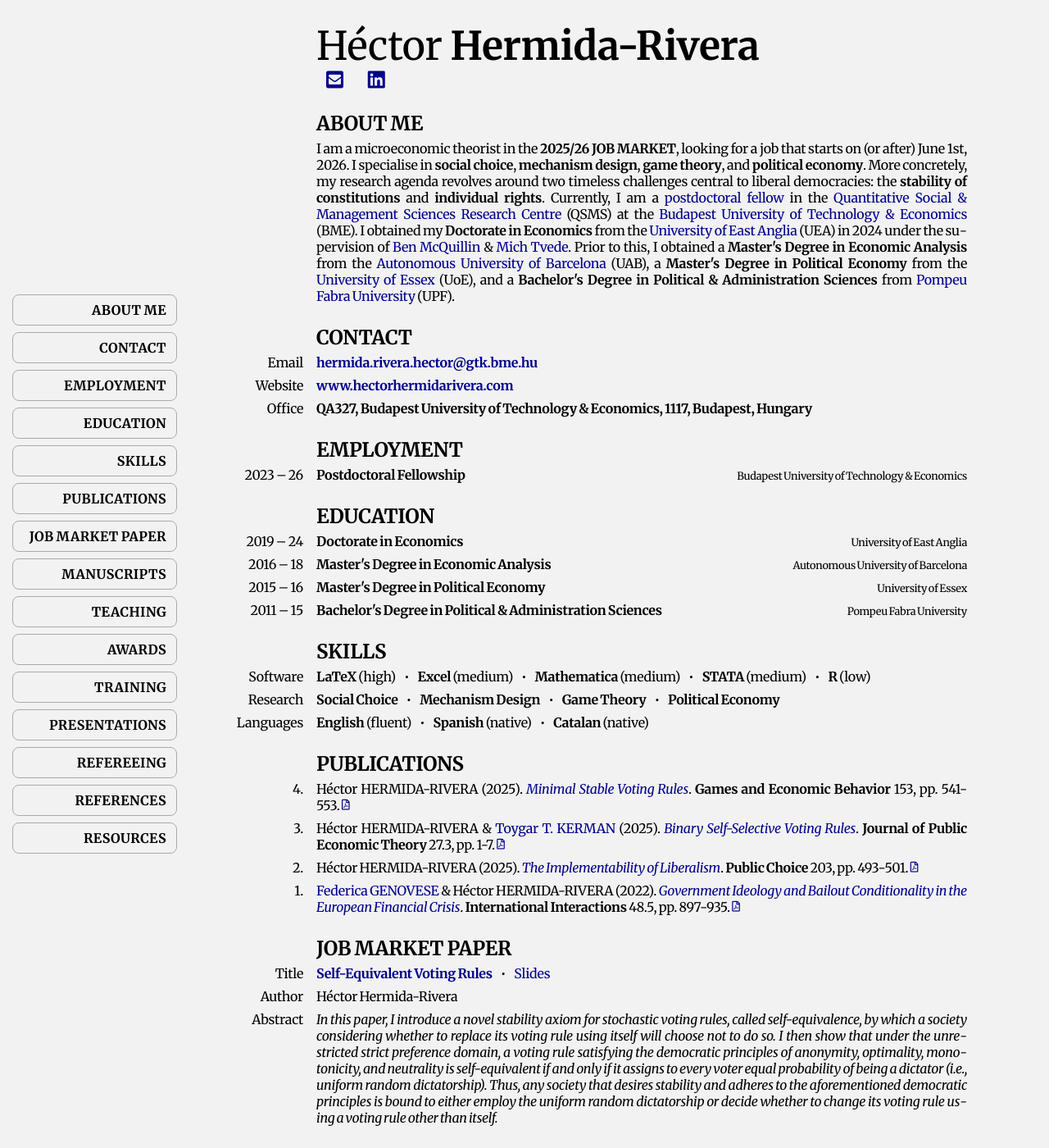
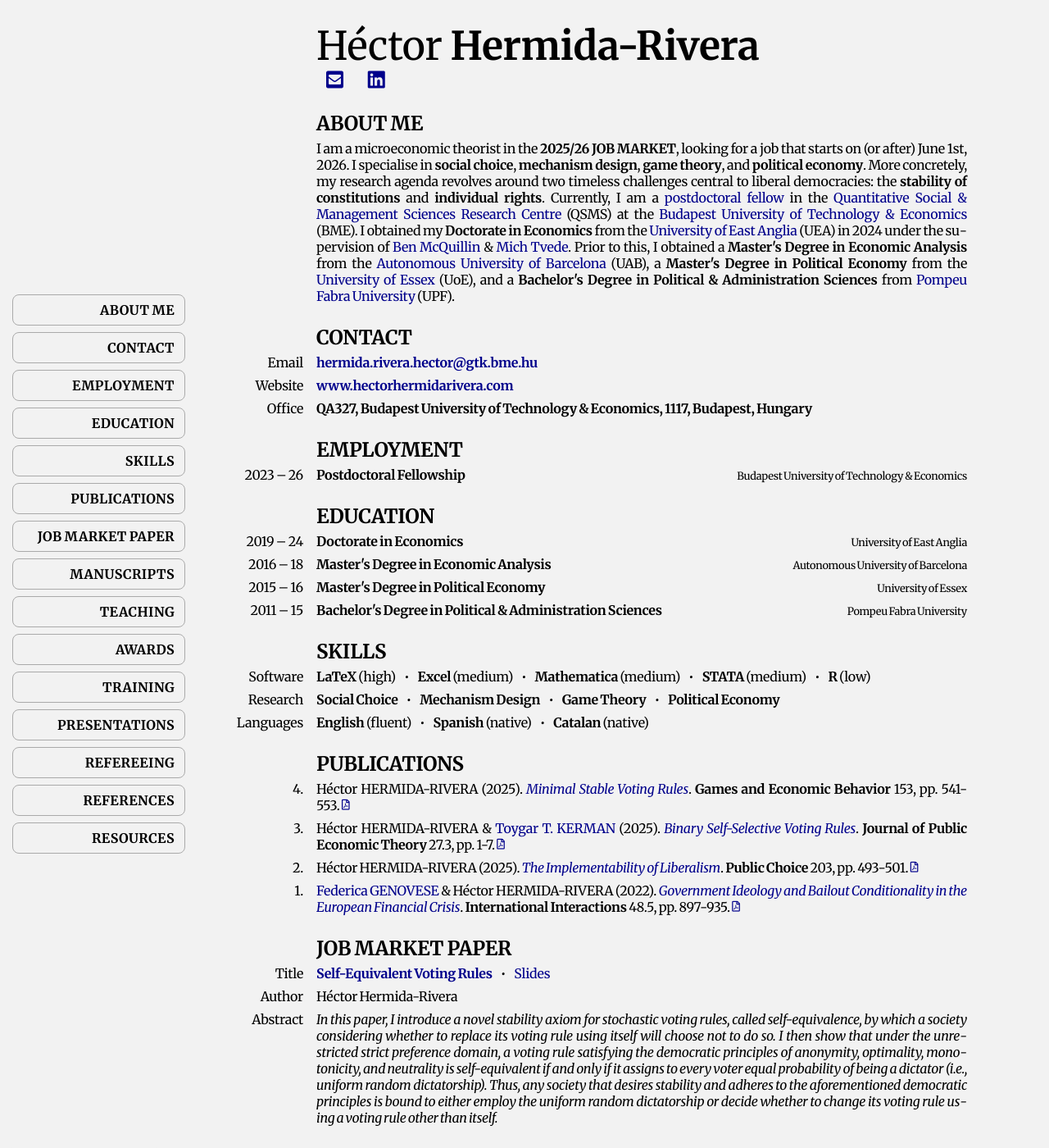
Before and after one commit to HectorHermidaRivera/hectorhermidarivera.github.io, a Jekyll site: the page built from index.md, in a window 1280 px wide and 1400 px high. Shown: the whole window at 82% size. Built offline with Jekyll 4.4.1, drawn with Linux system fonts in a browser that asks for light colours; a style sheet for code colours, icons or effects is not loaded.

Commit message:
Update style.css

```diff
--- a/assets/css/style.css
+++ b/assets/css/style.css
@@ -27,7 +27,7 @@
   justify-content: center;
   gap: 8px;
   background-color: #f2f2f2;
-  padding: 10px;
+  padding: 0px 0px 0px 10px;
   border-radius: 12px;
   box-sizing: border-box;
   z-index: 10000;
```
